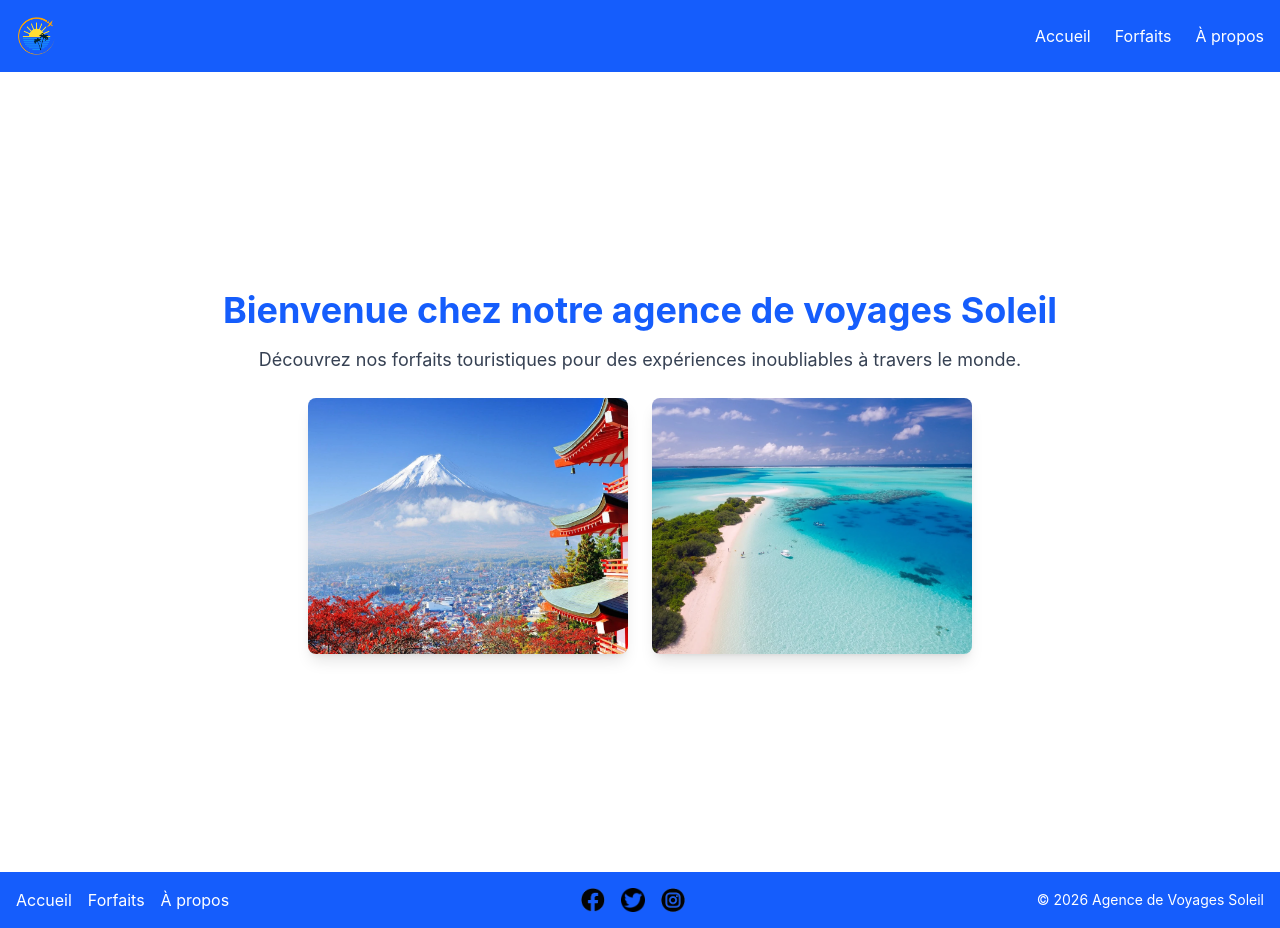
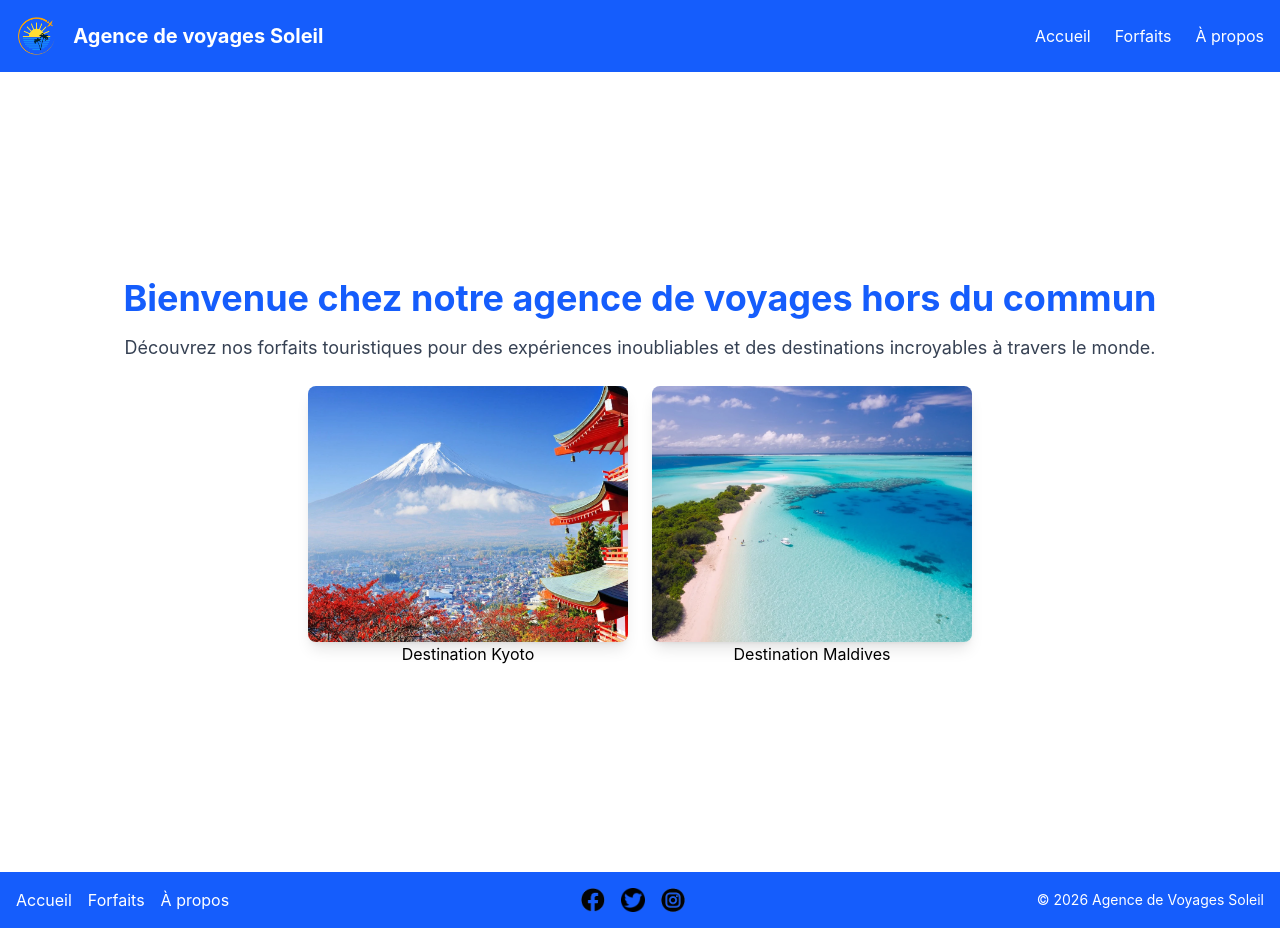
Before and after one commit to marieAndreeHealeyCote/tp2_React, a React (Vite) app: page / in a window 1280 px wide. Built offline with nearby package versions, Linux system fonts and the light colour scheme.

Commit message:
modification accueil.jsx

```diff
--- a/db.json
+++ b/db.json
@@ -10,22 +10,22 @@
       "id": "fgsa"
     },
     {
-      "nom": "Séjour à Paris",
-      "description": "Découverte des places parisiennes touristiques",
+      "nom": "Séjour aux îles Maldives",
+      "description": "Découvrir les plages magnifiques des îles exotiques.",
       "prix": "1500",
-      "destination": "Paris",
-      "categorie": "Culture",
-      "image": "paris.webp",
+      "destination": "Maldives",
+      "categorie": "Plage",
+      "image": "maldives.webp",
       "id": "fcae"
     },
     {
-      "id": "16a8",
-      "nom": "Alaska",
-      "description": "Voyage d'amoureux au froid",
+      "nom": "Séjour en Alaska",
+      "description": "Voyage en amoureux dans un paysage glacial \nà couper le souffle.",
       "prix": "500",
       "destination": "Alaska",
-      "categorie": "Plage",
-      "image": "alaska.webp"
+      "categorie": "Aventure",
+      "image": "alaska.webp",
+      "id": "16a8"
     }
   ]
 }
--- a/src/components/Menu.jsx
+++ b/src/components/Menu.jsx
@@ -4,6 +4,7 @@ import { Link } from "react-router-dom";
 export default function Menu() {
   return (
     <nav className="bg-blue-600 p-4 text-white flex items-center justify-between">
+      <div className="flex items-center gap-4">
         <Link to="/">
           <img
             src="/images/logo.png"
@@ -11,6 +12,9 @@ export default function Menu() {
             className="h-10 w-auto"
           />
         </Link>
+        <span className="text-xl font-bold">Agence de voyages Soleil</span>{" "}
+        {/* Nom de l'agence */}
+      </div>
       <div className="flex gap-6">
         <Link to="/" className="hover:text-gray-200">
           Accueil
--- a/src/pages/Accueil.jsx
+++ b/src/pages/Accueil.jsx
@@ -7,25 +7,31 @@ export default function Accueil() {
   return (
     <div className="min-h-screen flex flex-col items-center justify-center text-center p-6">
       <h1 className="text-4xl font-bold text-blue-600 mb-4">
-        Bienvenue chez notre agence de voyages Soleil
+        Bienvenue chez notre agence de voyages hors du commun
       </h1>
       <p className="text-lg text-gray-700 mb-6">
-        Découvrez nos forfaits touristiques pour des expériences inoubliables à
-        travers le monde.
+        Découvrez nos forfaits touristiques pour des expériences inoubliables et
+        des destinations incroyables à travers le monde.
       </p>
       <div className="flex flex-wrap justify-center gap-6">
+        <div className="hover:scale-110 transition-transform duration-300">
           <img
             onClick={() => navigate("/forfaits")}
             src="/images/kyoto.webp"
             alt="Vue sur le mont Fiji à partir de la ville de Kyoto"
-          className="cursor-pointer rounded-lg shadow-lg max-w-xs h-64 object-cover"
+            className="cursor-pointer rounded-lg shadow-lg max-w-xs h-64 object-cover "
           />
+          <p>Destination Kyoto</p>
+        </div>
+        <div className="hover:scale-110 transition-transform duration-300">
           <img
             onClick={() => navigate("/forfaits")}
             src="/images/maldives.webp"
             alt="Magnifique vue sur l'une des plages des îles Maldives"
             className="cursor-pointer rounded-lg shadow-lg max-w-xs h-64 object-cover"
           />
+          <p>Destination Maldives</p>
+        </div>
       </div>
     </div>
   );
```
Also changed, not shown: 1 other file (tests, documents, lock files or other folders). Lines whose indentation alone changed are shown as unchanged.
